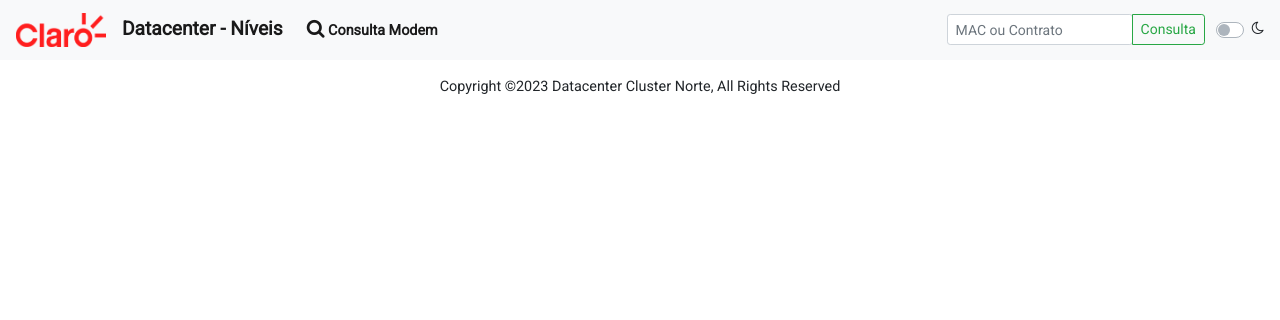
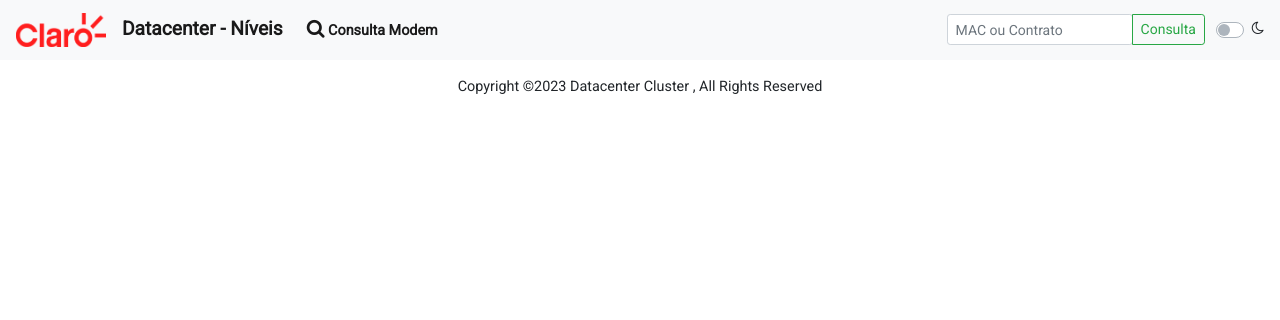
Before and after one commit to rodrigoprazim/claro-dtc-niveis, a PHP site: page / in a window 1280 px wide. Shown: the top 320 px of the page. Run offline with PHP 8.4, Linux system fonts and the light colour scheme.

Commit message:
Inserido variavel para alteração do cluster

```diff
--- a/index.php
+++ b/index.php
@@ -168,7 +168,7 @@ body {
     </div>
   </div>
   <div id="footer">
-    <p><center>Copyright ©<?php echo date('Y');?> Datacenter Cluster Norte, All Rights Reserved</center></p>
+    <p><center>Copyright ©<?php echo date('Y');?> Datacenter Cluster <?php echo ucwords(strtolower($vGlobal['cluster'])); ?>, All Rights Reserved</center></p>
   </div>
   <script>
   $(document).ready(function(){
--- a/variables.php
+++ b/variables.php
@@ -6,7 +6,8 @@ $vGlobal = array(
     'dns_proxy' => '', // IP do DNS Proxy
     'sigla_cidade' => '', // Sigla da cidade para consultar o DNS Proxy
     'dc_ldap' => 'virtua_xxx_docsis', // DC do LDAP da cidade
-    'community_cmts' => '' // Community para acessar informações do CMTS
+    'community_cmts' => '', // Community para acessar informações do CMTS
+    'cluster' => '' // Informação do Cluster da cidade
 );
 
 ?>
```
